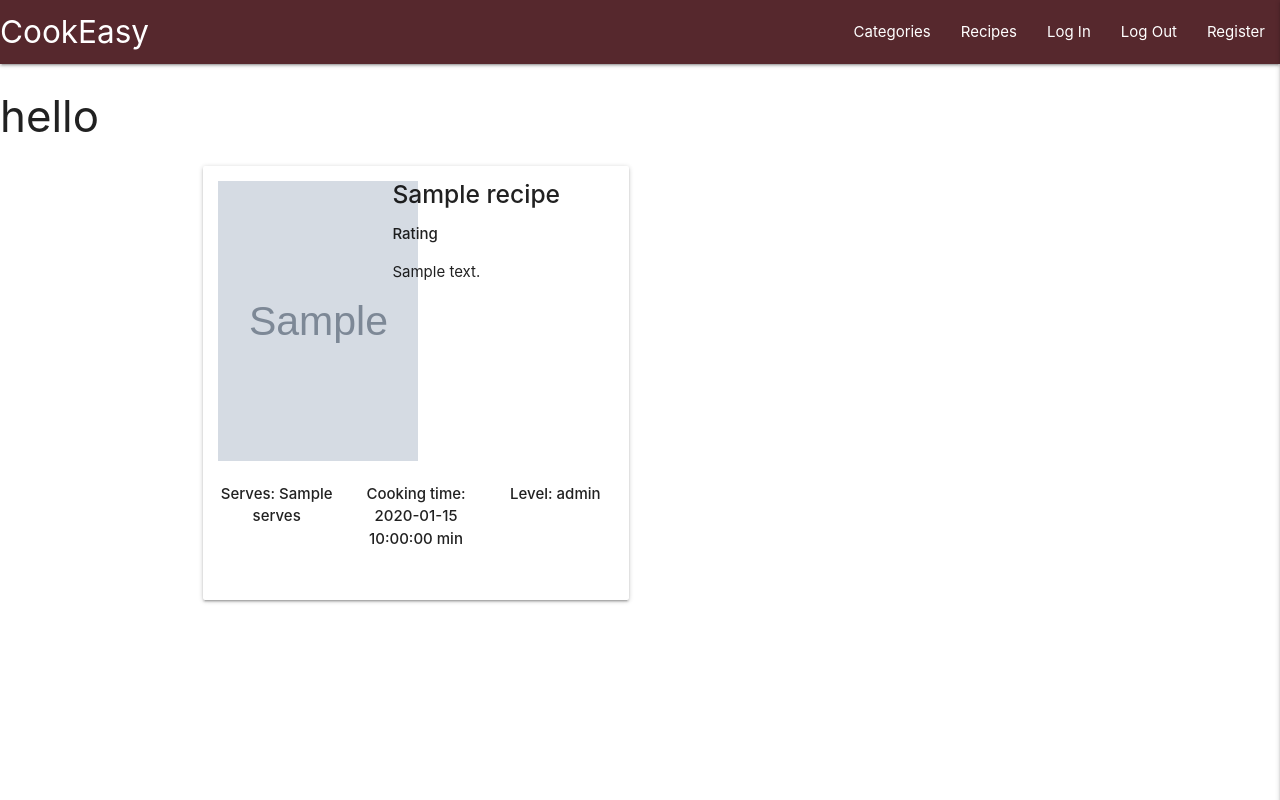
After one commit to ErnestaMajute/MS3, a Flask app: page /categorised_recipes/1 in a window 1280 px wide. The commit adds this page. Run offline with Flask 2, Linux system fonts and the light colour scheme; grey boxes marked "Sample" are stand-in pictures; a database or web service that is not in the repository returns one stand-in record (values such as "Sample title"); some libraries are stand-ins or nearby versions.

Commit message:
Modified base.html, navbar dropdown, added functionality to categorised recipes, new template added

```diff
--- a/app.py
+++ b/app.py
@@ -94,6 +94,14 @@ def get_all_recipes():
         "recipes.html", recipes=recipes, categories=categories)
 
 
+@app.route("/categorised_recipes/<get_category_name>")
+def categorised_recipes(get_category_name):
+    categories = list(mongo.db.categories.find())
+    recipes = mongo.db.recipes.find({'category_name': get_category_name})
+    return render_template(
+        "categorised_recipes.html", categories=categories, recipes=recipes)
+
+
 @app.route("/search", methods=["GET", "POST"])
 def search():
     query = request.form.get("query")
--- a/templates/base.html
+++ b/templates/base.html
@@ -26,10 +26,15 @@
                 <ul class="right hide-on-med-and-down">
                     <li><a class="dropdown-trigger" href="#!" data-target="dropdown1">Categories</a></li>
                     <ul id="dropdown1" class="dropdown-content">
-                        {% for category in categories %}
-                            <li><a href="{{ url_for('get_all_recipes') }}?category={{category.category_name}}"
-                                    class="black-text">{{ category.category_name }}</a></li>
-                        {% endfor %}
+                        <li><a href="{{ url_for('categorised_recipes', get_category_name = 'All-in-one') }}" class="black-text">All-in-one</a></li>
+                        <li><a href="{{ url_for('categorised_recipes', get_category_name = 'Cheap Solutions') }}" class="black-text">Cheap Solutions</a></li>
+                        <li><a href="{{ url_for('categorised_recipes', get_category_name = 'Baked goods') }}" class="black-text">Baked goods</a></li>
+                        <li><a href="{{ url_for('categorised_recipes', get_category_name = 'For Kids') }}" class="black-text">For Kids</a></li>
+                        <li><a href="{{ url_for('categorised_recipes', get_category_name = 'Quick and easy') }}" class="black-text">Quick and easy</a></li>
+                        <li><a href="{{ url_for('categorised_recipes', get_category_name = 'Celebration dinners') }}" class="black-text">Celebration dinners</a></li>
+                        <li><a href="{{ url_for('categorised_recipes', get_category_name = 'Dishes') }}" class="black-text">Dishes</a></li>
+                        <li><a href="{{ url_for('categorised_recipes', get_category_name = 'Vegetarian') }}" class="black-text">Vegetarian</a></li>
+                        <li><a href="{{ url_for('categorised_recipes', get_category_name = 'Vegan') }}" class="black-text">Vegan</a></li>
                     </ul>
                     <li><a href="{{ url_for('get_all_recipes') }}">Recipes</a></li>
                     <li><a href="{{ url_for('login') }}">Log In</a></li>
@@ -45,10 +50,15 @@
         <ul class="sidenav" id="mobile-demo">
             <li><a class="dropdown-trigger" href="#!" data-target="dropdown2">Categories</a></li>
             <ul id="dropdown2" class="dropdown-content">
-                {% for category in categories %}
-                    <li><a href="{{ url_for('get_all_recipes') }}?category={{category.category_name}}"
-                                class="black-text">{{ category.category_name }}</a></li>
-                {% endfor %}
+                <li><a href="{{ url_for('categorised_recipes', get_category_name = 'All-in-one') }}" class="black-text">All-in-one</a></li>
+                <li><a href="{{ url_for('categorised_recipes', get_category_name = 'Cheap Solutions') }}" class="black-text">Cheap Solutions</a></li>
+                <li><a href="{{ url_for('categorised_recipes', get_category_name = 'Baked goods') }}" class="black-text">Baked goods</a></li>
+                <li><a href="{{ url_for('categorised_recipes', get_category_name = 'For Kids') }}" class="black-text">For Kids</a></li>
+                <li><a href="{{ url_for('categorised_recipes', get_category_name = 'Quick and easy') }}" class="black-text">Quick and easy</a></li>
+                <li><a href="{{ url_for('categorised_recipes', get_category_name = 'Celebration dinners') }}" class="black-text">Celebration dinners</a></li>
+                <li><a href="{{ url_for('categorised_recipes', get_category_name = 'Dishes') }}" class="black-text">Dishes</a></li>
+                <li><a href="{{ url_for('categorised_recipes', get_category_name = 'Vegetarian') }}" class="black-text">Vegetarian</a></li>
+                <li><a href="{{ url_for('categorised_recipes', get_category_name = 'Vegan') }}" class="black-text">Vegan</a></li>
             </ul>
             <li><a href="{{ url_for('get_all_recipes') }}">Recipes</a></li>
             <li><a href="{{ url_for('login') }}">Log In</a></li>
--- /dev/null
+++ b/templates/categorised_recipes.html
@@ -0,0 +1,41 @@
+{% extends "base.html" %}
+{% block content %}
+
+    <h3>hello</h3>
+    <div class="container">
+        <div class="row">
+            {% for recipe in recipes %}
+
+                <div class="col s12 l6">
+                    <div class="card-panel rec-card">
+                        <div class="card-main">
+                            <div class="row content-margin">
+                                <div class="recipe-image col s5 m5 center container">
+                                    <img class="img-sizing" alt="{{ recipe.rec_name }}" src="{{ recipe.rec_img }}">
+                                </div>
+                                <div class="content-margin col s7 m7 right container">
+                                    <h5 class="recipe-header"><strong>{{ recipe.rec_name }}</strong></h5>
+                                    <p><strong>Rating</strong></p>
+                                    <p class="text">{{ recipe.description }}</p>
+                                </div>
+                            </div>
+                            <div class="">
+                                <div class="row recipe-footer">
+                                    <p class="col s4 center"><strong>Serves: {{ recipe.serves }}</strong></p>
+                                    <p class="col s4 center"><strong>Cooking time: {{ recipe.cook_time }} min</strong></p>
+                                    <p class="col s4 center"><strong>Level: {{ recipe.level }}</strong></p>
+                                </div>
+                            </div>
+                        </div>
+                    </div>
+                </div>
+
+            {% endfor %}
+        </div>
+    </div>
+
+
+
+
+
+{% endblock %}
```
